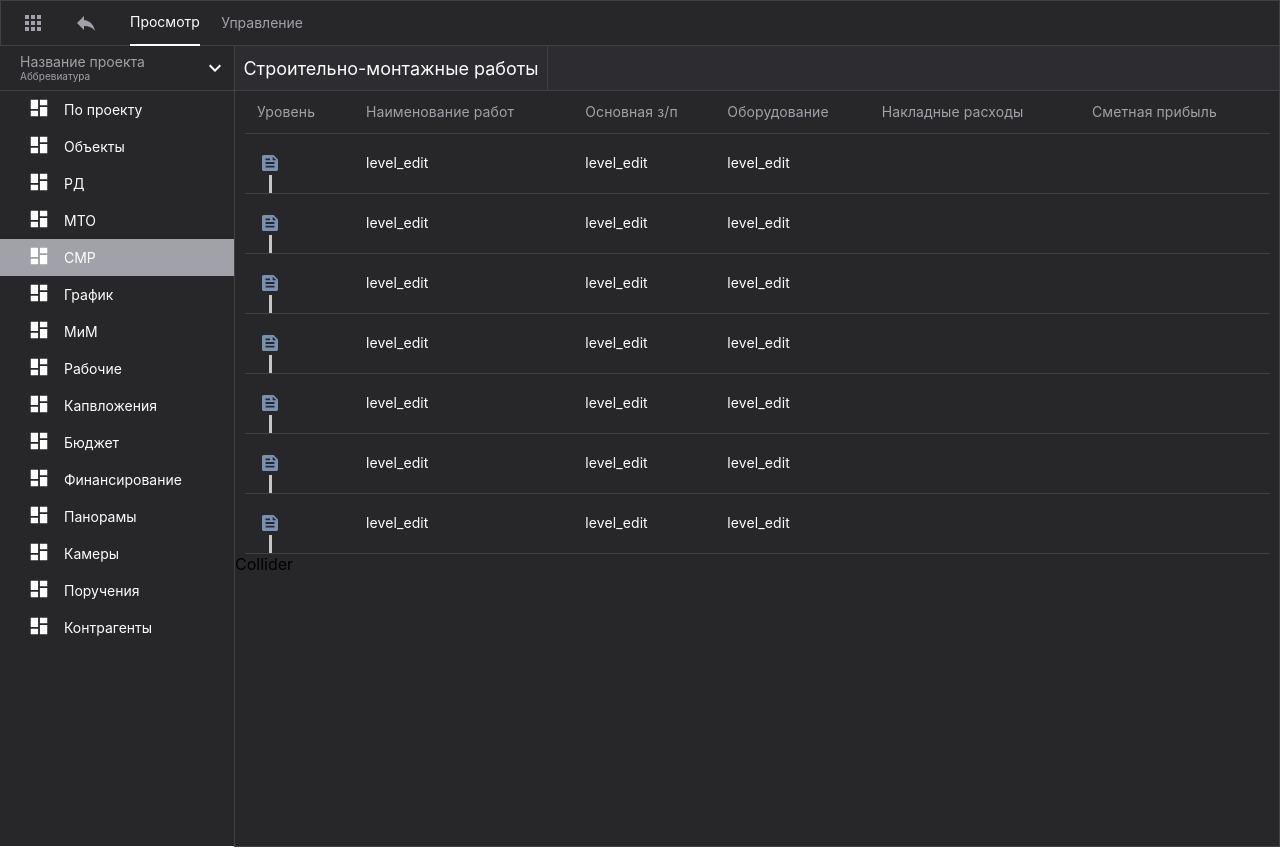
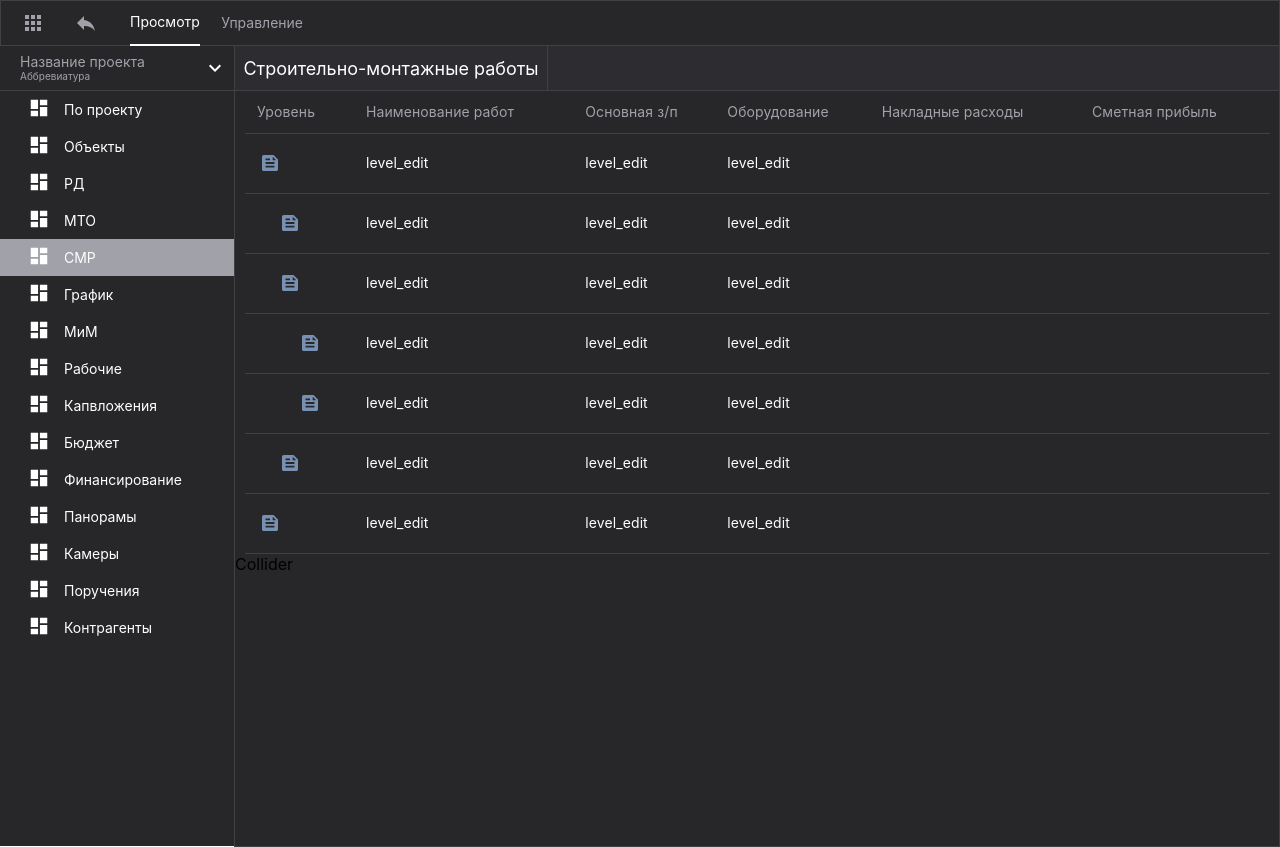
Before and after one commit to Digmai/sixthFerry, a React (Create React App) app: page / in a window 1280 px wide. Built offline with nearby package versions, Linux system fonts and the light colour scheme.

Commit message:
Initial Commit

```diff
--- a/src/components/Item/index.tsx
+++ b/src/components/Item/index.tsx
@@ -1,13 +1,32 @@
-import { svgFile } from "../Сollider/svg";
+import { useRef } from "react";
+import { svgLevel_1, svgLevel_2, svgFile, svgCart } from "./svg";
+const onMouseEdit = (
+  <div className="level_edit">
+    {svgFile}
+    {svgCart}
+  </div>
+);
 
 export const Item = (props: any) => {
+  const CRef = useRef();
+  const Svg__level__pg = () => {
+    console.log(CRef.current);
+
+    return (
+      <>
+        <div className="svg__level__pg"></div>
+      </>
+    );
+  };
+
   return (
     <tr style={{ height: "60px" }}>
       <td className="Level_1 " scope="row">
-        <div className="svg_level_1">
+        <div style={{ marginLeft: `${props.marginLeft}px` }}>
           <div className="TopSvg"></div>
-          <div> {svgFile}</div>
-          <div className="BeamBottom"></div>
+          <div ref={CRef.current}> {svgFile}</div>
+          <div className="svg_level__pg"></div>
+          <Svg__level__pg />
         </div>
       </td>
       <td>
--- a/src/components/Items/index.tsx
+++ b/src/components/Items/index.tsx
@@ -1,20 +1,20 @@
 import { Item } from "../Item";
 
 interface mapArrI {
-  items: { children: { children: {}[] }[] }[] | {}[] | { children: {}[] }[];
-  num?: number;
+  items: { children?: { children?: {}[] }[] }[] | {}[] | { children?: {}[] }[];
+  marginLeft?: number;
 }
 export const Items: React.FC<mapArrI> = (props) => {
-  const { items, num } = props;
-  console.log(num, "--->", items);
+  const { items, marginLeft = 16 } = props;
+  console.log(marginLeft, "--->", items);
 
   return (
     <>
-      {items?.map((e: any, i: number) =>
-        e.children?.length !== undefined ? (
-          Items({ items: e.children, num: i })
+      {items?.map((e: any, i) =>
+        e.children?.length !== undefined  ? (
+          Items({ items: e.children, marginLeft: marginLeft + 20 })
         ) : (
-          <Item key={i} />
+          <Item key={i} marginLeft={marginLeft} />
         )
       )}
     </>
--- a/src/components/Сollider/index.tsx
+++ b/src/components/Сollider/index.tsx
@@ -1,14 +1,9 @@
 import { Items } from "../Items";
 import "./style.css";
-import { svgLevel_1, svgLevel_2, svgFile, svgCart } from "./svg";
 export const Сollider = () => {
-  const onMouseEdit = (
-    <div className="level_edit">
-      {svgFile}
-      {svgCart}
-    </div>
-  );
+
   const APIarr = [
+    {},
     { children: [{}, {}] },
     { children: [{ children: [{}, {}] }, {}] },
     {},
@@ -42,25 +37,6 @@ export const Сollider = () => {
                 <div className="tableText">Сметная прибыль</div>
               </th>
             </tr>
-            <tr style={{ height: "60px" }}>
-              <td className="Level_1 " scope="row">
-                <div className="svg_level_1">
-                  <div className="TopSvg"></div>
-                  <div> {svgFile}</div>
-                  <div className="BeamBottom"></div>
-                </div>
-              </td>
-              <td>
-                <div className="tableText">level_edit</div>
-              </td>
-              <td>
-                <div className="tableText">level_edit</div>
-              </td>
-              <td>
-                <div className="tableText">level_edit</div>
-              </td>
-            </tr>
-
             <Items items={APIarr} />
           </tbody>
         </table>
--- a/src/components/Сollider/style.css
+++ b/src/components/Сollider/style.css
@@ -26,18 +26,6 @@
 }
 .titleСollider.Box {
   padding: 0 9px 0 10px;
-}
-.level_edit {
-  margin-left: 9px;
-  display: inline-flex;
-  justify-content: flex-start;
-  padding: 3px 6px;
-  gap: 6px;
-
-  height: 28px;
-  background: #414144;
-  border-radius: 6px;
-  align-items: center;
 }
 table {
   width: 100%;
@@ -76,28 +64,13 @@ th {
   margin-left: 11px;
   width: max-content;
 }
-.Level_1 {
-  height: 100%;
-  width: 110px;
-  display: block;
-}
+
 .tableText {
   margin-left: 8px;
 }
-.EditIconLevel_2 {
-  padding-left: 35px;
-}
 
-.svg_level_1 {
-  margin-left: 16px;
-}
-.svg_level_2 {
-  margin-left: 36px;
-}
+/* ==================== */
 
-.svg_level_3 {
-  margin-left: 56px;
-}
 .TopSvg {
   width: 100%;
   height: 20px;
@@ -120,3 +93,21 @@ th {
   padding-left: 0.3px;
   border-left: solid rgba(198, 198, 198, 1);
 }
+
+.Level_1 {
+  height: 100%;
+  width: 110px;
+  display: block;
+}
+.level_edit {
+  margin-left: 9px;
+  display: inline-flex;
+  justify-content: flex-start;
+  padding: 3px 6px;
+  gap: 6px;
+
+  height: 28px;
+  background: #414144;
+  border-radius: 6px;
+  align-items: center;
+}
```
Also changed, not shown: src/components/Item/style.css (added), src/components/Item/svg.tsx (renamed from src/components/Сollider/svg.tsx).
